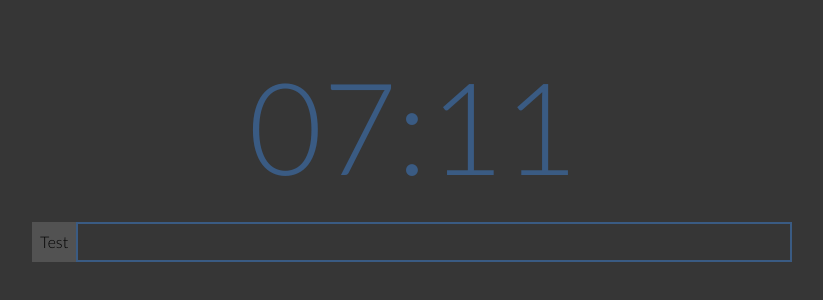
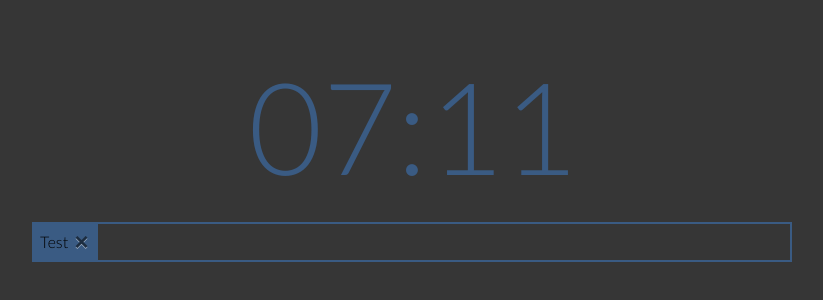
Before and after one commit to Wavum/QuickSearch-Rewrite, a website: page src/index.html in a window 1280 px wide. Shown: the part 254-554 px from the top of the page, without its empty margins (228-1051 px from the left). Drawn offline with nearby package versions, Linux system fonts and the light colour scheme; files that its build step writes are made by us from their sources; files whose address does not match are found by name.

Commit message:
Added close button

```diff
--- a/src/index.html
+++ b/src/index.html
@@ -32,7 +32,12 @@
                     <div class="row">
                         <div class="col-sx-12 col-sm-12 col-md-12 col-lg-8 col-xl-8 p-0 col-center">
                             <div class="input-group">
-                                <span id="main-quickKey">Test</span>
+                                <span id="main-quickKey">
+                                    Test
+                                    <button id="main-quickKeyRemove" class="close">
+                                        <span>&times;</span>
+                                    </button>
+                                </span>
                                 <input id="main-searchInput" aria-describedby="main-quickKey" />
                             </div>
                         </div>
--- a/src/scss/index.scss
+++ b/src/scss/index.scss
@@ -3,6 +3,7 @@ $backgroundColor: #363636;
 $shapeBackgroundColor: #525252;
 $shapeColor: #3a5b83;
 $black: #000000;
+$white: #FFFFFF;
 
 @font-face
 {
@@ -37,9 +38,15 @@ $black: #000000;
 #main-quickKey
 {
 	padding: 6px;
-	background-color: $shapeBackgroundColor;
-	border: 2px solid $shapeBackgroundColor;
+	background-color: $shapeColor;
+	border: 2px solid $shapeColor;
 	color: $black;
+	display: flex;
+}
+
+#main-quickKeyRemove
+{
+	margin-left: 6px;
 }
 
 #main-searchInput
```
Also changed, not shown: dist/css/index.css, dist/css/index.min.css, dist/index.html, 1 other file.
